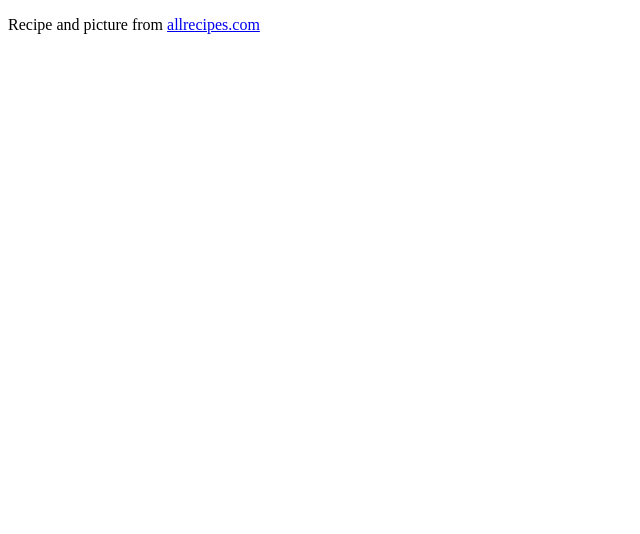
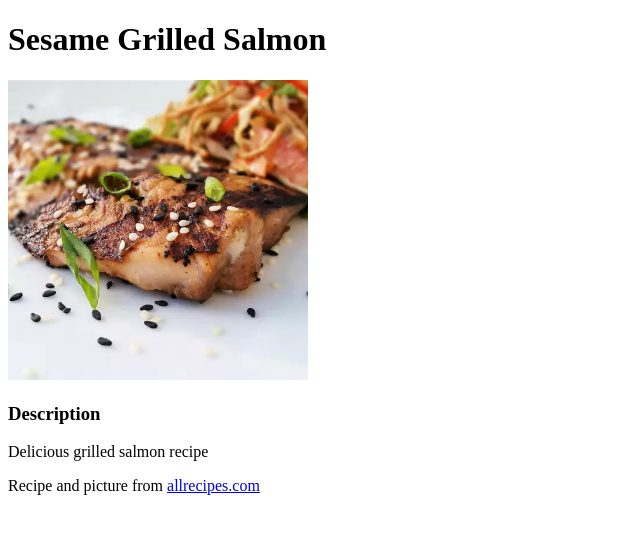
Before and after one commit to Fitzinator/odin-recipes, a plain HTML site: page recipes/sesamegrilledsalmon.html in a window 1280 px wide. Shown: the whole page, without its empty margins (0-640 px from the left). Drawn offline with Linux system fonts and the light colour scheme.

Commit message:
Add image link and description to salmon html

```diff
--- a/recipes/sesamegrilledsalmon.html
+++ b/recipes/sesamegrilledsalmon.html
@@ -1,9 +1,13 @@
 <!DOCTYPE html>
     <html lang="en">
         <head>
-            <title>Sesame Grilled Chicken</title>
+            <title>Sesame Grilled Salmon</title>
         </head>
         <body>
+            <h1>Sesame Grilled Salmon</h1>
+            <img src="../images/sesamegrilledsalmon.webp" alt="A cut of cooked salmon with sesame seeds and green onion garnish" width="300" height="300">
+            <h3>Description</h1>
+            <p>Delicious grilled salmon recipe</p>
             <p>Recipe and picture from <a href="https://www.allrecipes.com/recipe/237900/sesame-grilled-salmon/">allrecipes.com</a></p>
         </body>
     </html>
```
